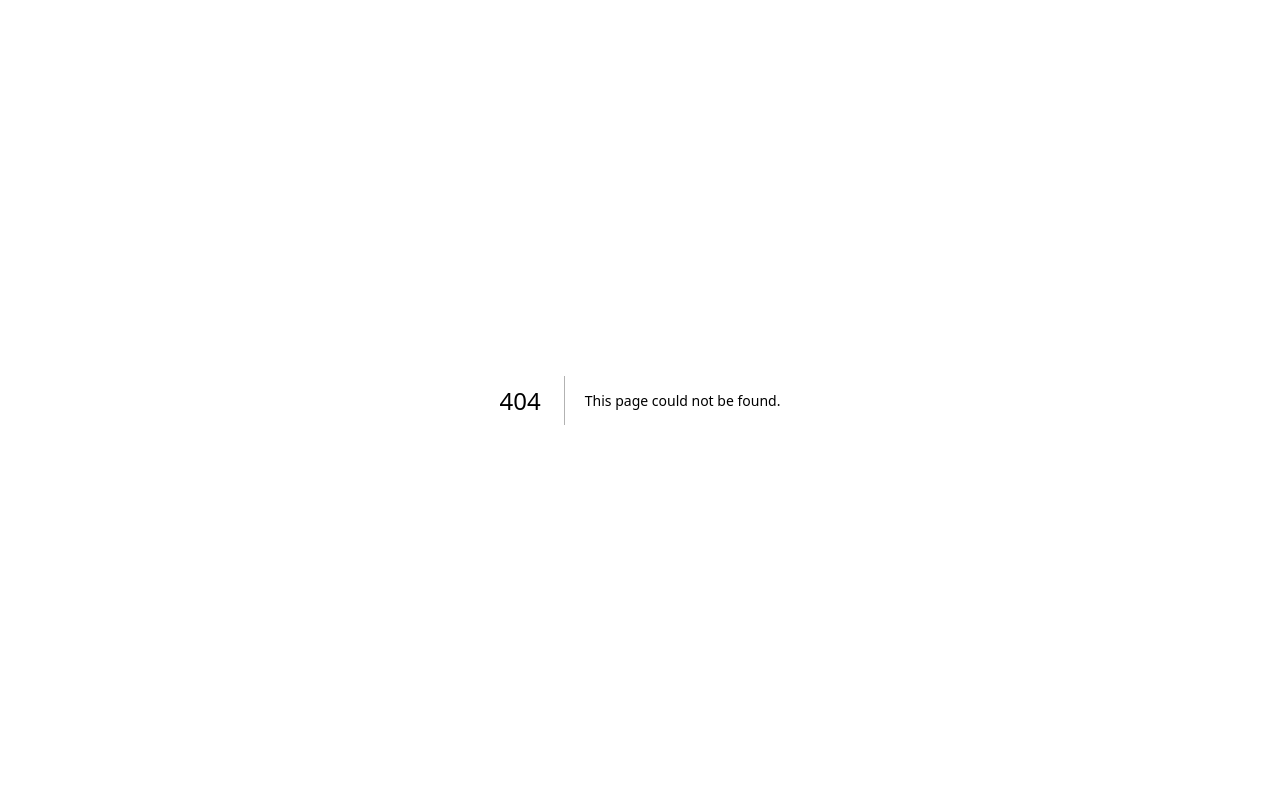
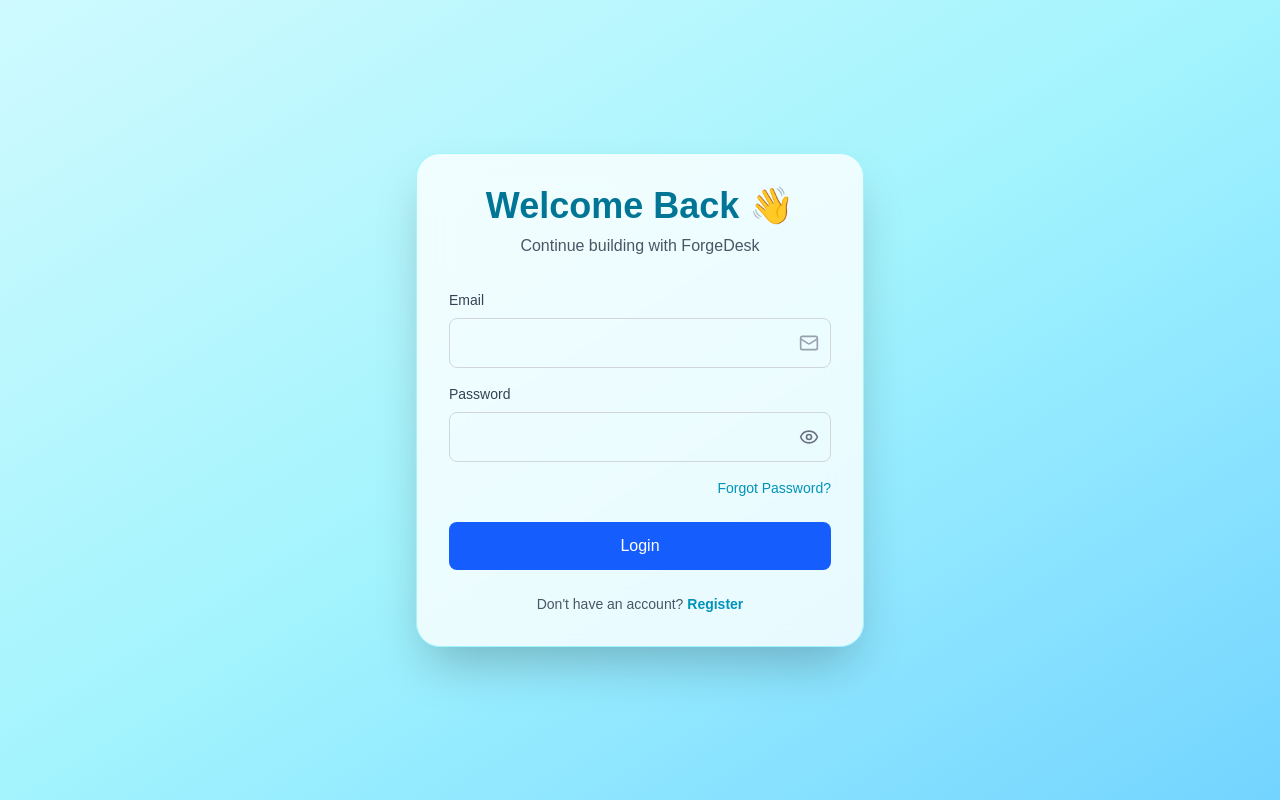
Before and after one commit to brsaqlain/ForgeDesk, a Next.js app: page /login in a window 1280 px wide. Before the commit this address had no page. Built offline with nearby package versions, Linux system fonts and the light colour scheme.

Commit message:
feat: build authentication UI and reusable input component

```diff
--- a/package.json
+++ b/package.json
@@ -9,6 +9,7 @@
     "lint": "eslint"
   },
   "dependencies": {
+    "lucide-react": "^1.24.0",
     "next": "16.2.10",
     "react": "19.2.4",
     "react-dom": "19.2.4"
--- /dev/null
+++ b/src/app/(auth)/login/page.tsx
@@ -0,0 +1,59 @@
+"use client";
+
+import { Eye, EyeOff, Mail } from "lucide-react";
+import { useState } from "react";
+import Button from "@/components/ui/Button";
+import Input from "@/components/ui/Input";
+
+export default function LoginPage() {
+  const [isPasswordVisible, setIsPasswordVisible] = useState(false);
+
+  return (
+    <main className="flex min-h-screen items-center justify-center bg-gradient-to-br from-cyan-100 via-cyan-200 to-sky-300 p-6">
+      <div className="w-full max-w-md rounded-3xl border border-cyan-200 bg-white/80 p-8 shadow-2xl backdrop-blur-xl">
+        <h1 className="mb-2 text-center text-4xl font-extrabold text-cyan-700">
+          Welcome Back 👋
+        </h1>
+
+        <p className="mb-8 text-center text-gray-600">
+          Continue building with ForgeDesk
+        </p>
+<Input
+  label="Email"
+  type="email"
+  icon={<Mail size={20} />}
+/>
+
+<Input
+  label="Password"
+  type={isPasswordVisible ? "text" : "password"}
+  icon={isPasswordVisible ? <EyeOff size={20} /> : <Eye size={20} />}
+  onIconClick={() => setIsPasswordVisible(!isPasswordVisible)}
+/>
+<div className="mb-6 flex justify-end">
+  <a
+    href="#"
+    className="text-sm text-cyan-600 hover:underline"
+  >
+    Forgot Password?
+  </a>
+</div>
+
+        <Button
+          text="Login"
+          color="blue"
+          fullWidth={true}
+        />
+        <p className="mt-6 text-center text-sm text-gray-600">
+  Don't have an account?{" "}
+  <a
+    href="/register"
+    className="font-semibold text-cyan-600 hover:underline"
+  >
+    Register
+  </a>
+</p>
+      </div>
+    </main>
+  );
+}
--- /dev/null
+++ b/src/app/(auth)/register/page.tsx
@@ -0,0 +1,57 @@
+"use client";
+
+import { Eye, EyeOff, Mail, User } from "lucide-react";
+import { useState } from "react";
+import Button from "@/components/ui/Button";
+import Input from "@/components/ui/Input";
+
+export default function LoginPage() {
+  const [isPasswordVisible, setIsPasswordVisible] = useState(false);
+
+  return (
+    <main className="flex min-h-screen items-center justify-center bg-gradient-to-br from-cyan-100 via-cyan-200 to-sky-300 p-6">
+      <div className="w-full max-w-md rounded-3xl border border-cyan-200 bg-white/80 p-8 shadow-2xl backdrop-blur-xl">
+        <h1 className="mb-2 text-center text-4xl font-extrabold text-cyan-700">
+          Create Account 🚀
+        </h1>
+
+        <p className="mb-8 text-center text-gray-600">
+          Start Your Journey with ForgeDesk
+        </p>
+        <Input
+  label="Full Name"
+  type="text"
+  icon={<User size={20} />}
+/>
+<Input
+  label="Email"
+  type="email"
+  icon={<Mail size={20} />}
+/>
+
+<Input
+  label="Password"
+  type={isPasswordVisible ? "text" : "password"}
+  icon={isPasswordVisible ? <EyeOff size={20} /> : <Eye size={20} />}
+  onIconClick={() => setIsPasswordVisible(!isPasswordVisible)}
+/>
+
+
+       <Button
+  text="Register"
+  color="blue"
+  fullWidth={true}
+/>
+        <p className="mt-6 text-center text-sm text-gray-600">
+  Already have an account?{" "}
+  <a
+    href="/register"
+    className="font-semibold text-cyan-600 hover:underline"
+  >
+    Login
+  </a>
+</p>
+      </div>
+    </main>
+  );
+}
--- a/src/components/home/FeatureCard.tsx
+++ b/src/components/home/FeatureCard.tsx
@@ -10,7 +10,7 @@
   icon,
 }: FeatureCardProps) {
   return (
-    <div className="rounded-2xl border border-gray-200 bg-white p-6 shadow-md transition hover:-translate-y-2 hover:shadow-xl">
+    <div className="rounded-2xl border border-gray-200 bg-white p-6 shadow-md transition-all duration-300 hover:-translate-y-2 hover:shadow-2xl">
       <h2 className="text-5xl">{icon}</h2>
 
       <h3 className="mt-3 text-xl font-semibold">
--- a/src/components/home/Hero.tsx
+++ b/src/components/home/Hero.tsx
@@ -1,18 +1,31 @@
 import Button from "@/components/ui/Button";
+import Link from "next/link";
 
 export default function Hero() {
   return (
-<section className="flex min-h-[80vh] flex-col items-center justify-center bg-gradient-to-b from-white to-blue-50 px-6 text-center">      <h1 className="text-6xl font-extrabold leading-tight">
+<section className="flex min-h-[80vh] flex-col items-center justify-center bg-gradient-to-b from-white to-blue-50 px-6 text-center">
+    <h1 className="text-6xl font-extrabold leading-tight">
   Build Better
-  <span className="text-blue-600"> Software.</span>
+  <span className="bg-gradient-to-r from-cyan-500 to-blue-600 bg-clip-text text-transparent">
+    {" "}Software.
+  </span>
 </h1>
 
 <p className="mt-6 max-w-2xl text-xl leading-8 text-gray-600">        Organize your projects, snippets, journals, and development workflow in one place.
       </p>
 
 <div className="mt-8 flex flex-wrap justify-center gap-4">
-          <Button text="Get Started" color="blue" />
-        <Button text="GitHub" color="green" />
+          <Link href="/register">
+  <Button text="Get Started" color="blue" fullWidth={false} />
+</Link>
+
+<a
+  href="https://github.com/brsaqlain/ForgeDesk"
+  target="_blank"
+  rel="noopener noreferrer"
+>
+  <Button text="GitHub" color="green" fullWidth={false} />
+</a>
       </div>
     </section>
   );
--- a/src/components/layout/Navbar.tsx
+++ b/src/components/layout/Navbar.tsx
@@ -1,15 +1,23 @@
 import Button from "@/components/ui/Button";
+import Link from "next/link";
 
 export default function Navbar() {
   return (
     <nav className="sticky top-0 z-50 flex items-center justify-between border-b border-gray-200 bg-white/80 px-8 py-5 backdrop-blur-md">
-      <h1 className="text-3xl font-extrabold text-blue-600">
-        ForgeDesk
-      </h1>
+      <Link href="/">
+        <h1 className="cursor-pointer text-3xl font-extrabold text-cyan-600">
+          ForgeDesk
+        </h1>
+      </Link>
 
       <div className="flex gap-4">
-        <Button text="Login" color="blue" />
-        <Button text="Register" color="green" />
+        <Link href="/login">
+          <Button text="Login" color="blue" fullWidth={false} />
+        </Link>
+
+        <Link href="/register">
+          <Button text="Register" color="green" fullWidth={false} />
+        </Link>
       </div>
     </nav>
   );
--- a/src/components/ui/Button.tsx
+++ b/src/components/ui/Button.tsx
@@ -1,9 +1,14 @@
 type ButtonProps = {
   text: string;
   color: "blue" | "green" | "red";
+  fullWidth: boolean;
 };
 
-export default function Button({ text, color }: ButtonProps) {
+export default function Button({
+  text,
+  color,
+  fullWidth,
+}: ButtonProps) {
   const colors = {
     blue: "bg-blue-600 hover:bg-blue-700",
     green: "bg-green-600 hover:bg-green-700",
@@ -12,7 +17,10 @@
 
   return (
     <button
-className={`${colors[color]} rounded-lg px-5 py-2 text-white font-medium transition duration-300 hover:scale-105`} >
+      className={`${colors[color]} ${
+        fullWidth ? "w-full" : ""
+      } rounded-lg px-5 py-3 text-white font-medium transition duration-300 hover:scale-105`}
+    >
       {text}
     </button>
   );
--- /dev/null
+++ b/src/components/ui/Input.tsx
@@ -0,0 +1,48 @@
+import { ReactNode } from "react";
+
+type InputProps = {
+  label: string;
+  type: string;
+  placeholder?: string;
+  icon?: ReactNode;
+  onIconClick?: () => void;
+};
+
+export default function Input({
+  label,
+  type,
+  placeholder,
+  icon,
+  onIconClick,
+}: InputProps) {
+  return (
+    <div className="mb-4">
+      <label className="mb-2 block text-sm font-medium text-gray-700">
+        {label}
+      </label>
+
+      <div className="relative">
+        <input
+          type={type}
+          placeholder={placeholder}
+          className="w-full rounded-lg border border-gray-300 p-3 pr-12 outline-none transition focus:border-cyan-600 focus:ring-2 focus:ring-cyan-200"
+        />
+
+        {icon &&
+          (onIconClick ? (
+            <button
+              type="button"
+              onClick={onIconClick}
+              className="absolute right-3 top-1/2 -translate-y-1/2 text-gray-500 transition hover:text-cyan-600"
+            >
+              {icon}
+            </button>
+          ) : (
+            <div className="absolute right-3 top-1/2 -translate-y-1/2 text-gray-400">
+              {icon}
+            </div>
+          ))}
+      </div>
+    </div>
+  );
+}
```
Also changed, not shown: 1 other file (tests, documents, lock files or other folders).
